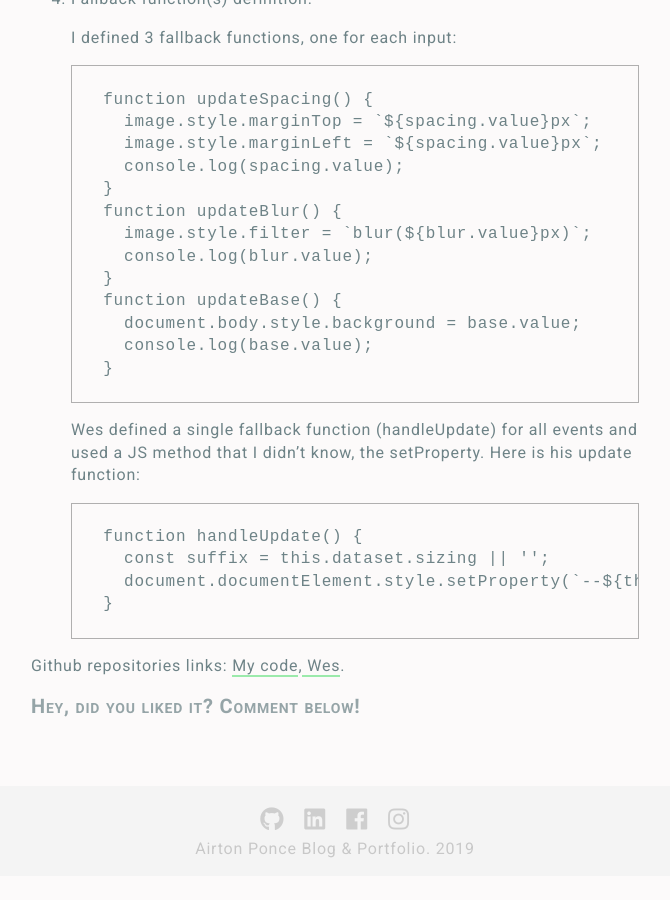
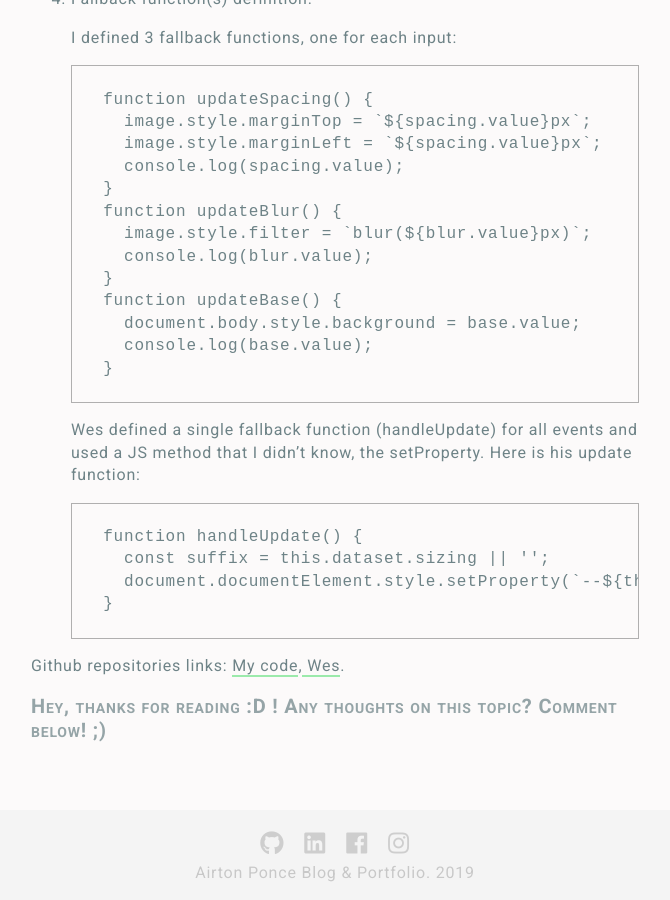
Before and after one commit to APonce911/jekyll-mywebsite, a Jekyll site: the page built from _posts/2019-01-09-Javascript30-03-CSS-Variables.md, in a window 1280 px wide and 900 px high, scrolled down 1313 px. Shown: the whole window, without its empty margins (305-975 px from the left). Built offline with Jekyll 4.4.1, drawn with Linux system fonts in a browser that asks for light colours; nearby versions of some CDN libraries; comment, search, counter and statistics services are not loaded; before the commit the page ends 2189 px from its top, so only the background shows below that.

Commit message:
update comment translations

```diff
--- a/_data/translations.yml
+++ b/_data/translations.yml
@@ -1,6 +1,6 @@
 comment:
-  en: "Hey, did you liked it? Comment below!"
-  pt: "E ai, gostou? Comenta aê!"
+  en: "Hey, thanks for reading :D ! Any thoughts on this topic? Comment below! ;) "
+  pt: "Ei, valeu por ler :D ! E ai, algo a adicionar? Comenta aê! :) "
 lastPosts:
   en: "Latest Posts"
   pt: "Últimos Posts"
```
